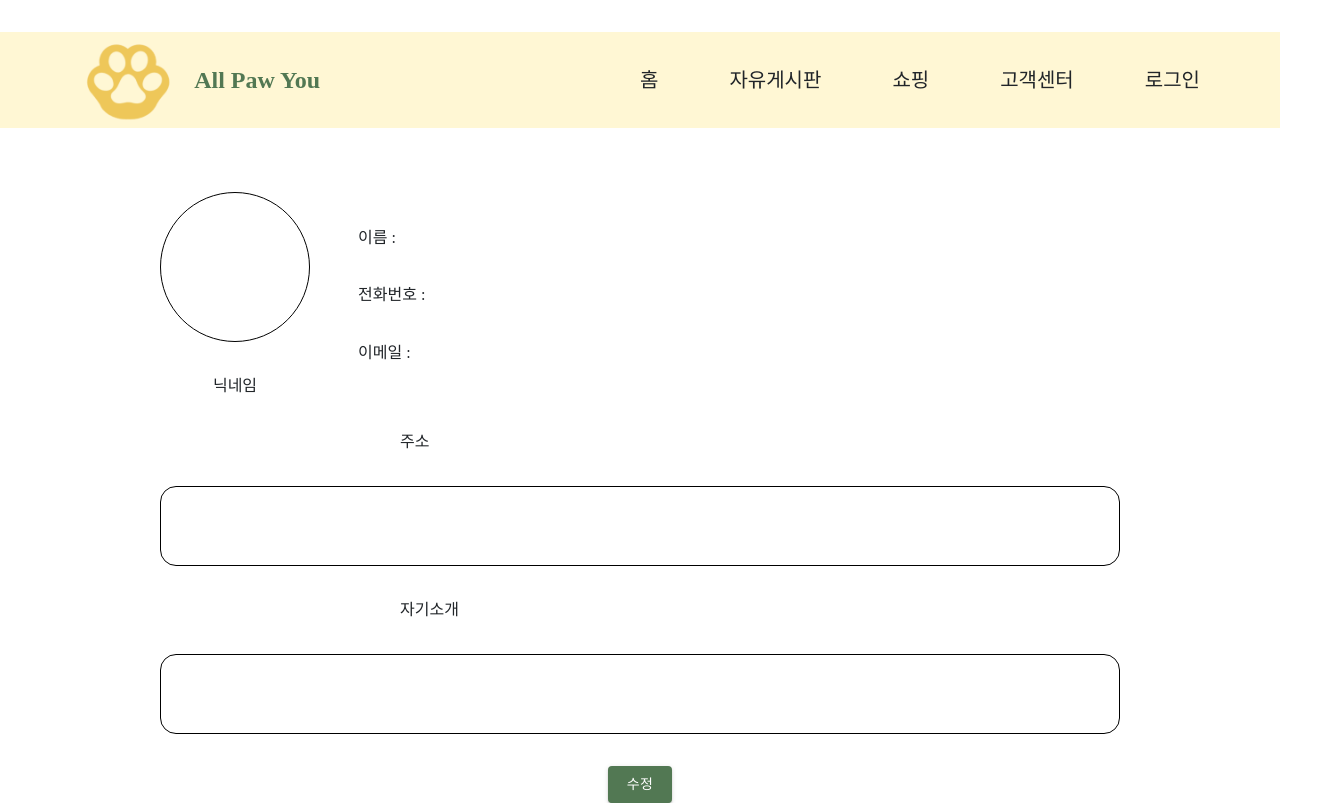
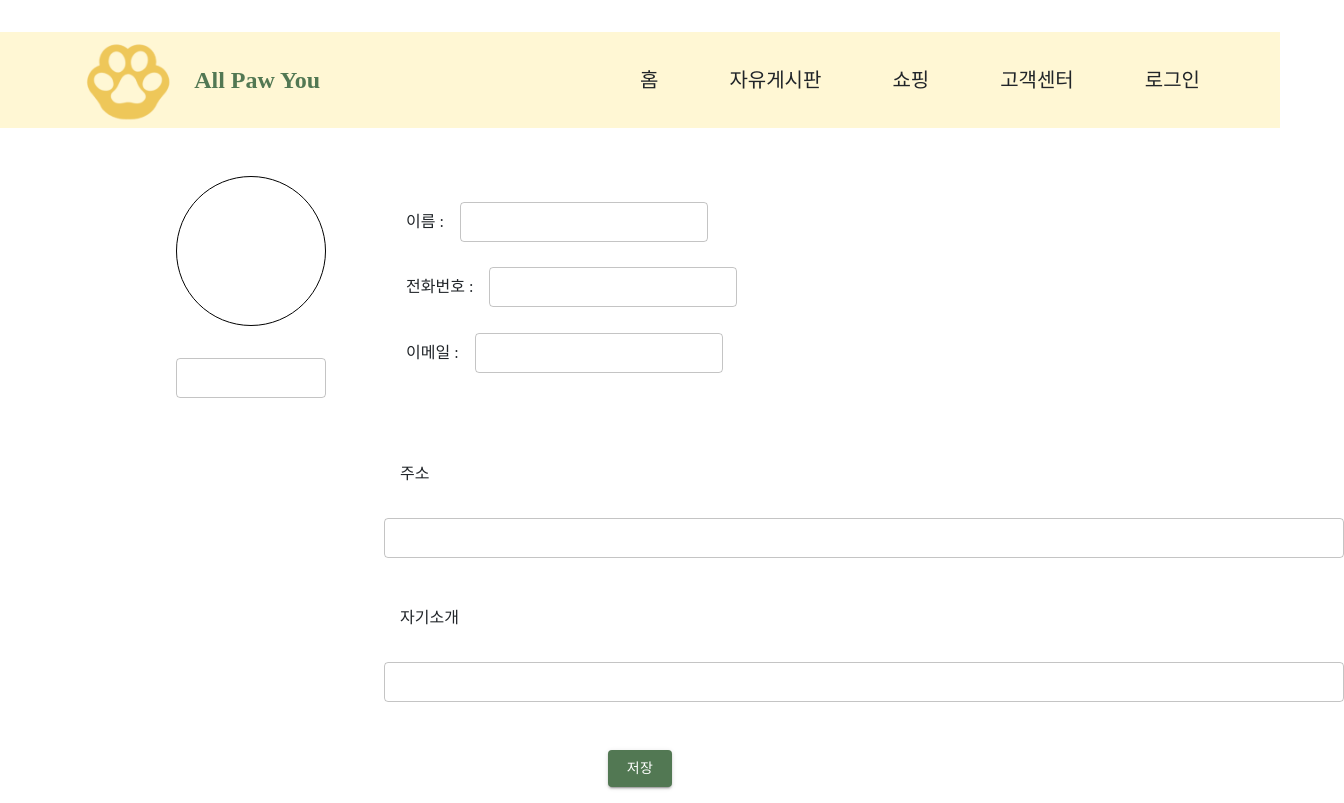
Before and after one commit to j2sunn/AllPawYou_FrontEnd, a React (Vite) app: page /mypage in a window 1280 px wide. Both pictures are taken after a click on the button "수정". Shown: the whole page, 1344 px wide, since content can reach past the window. Built offline with nearby package versions, Linux system fonts and the light colour scheme; a web font is replaced by a local one.

Commit message:
Update MyPage
수정 버튼 눌렀을 때 사용자 정보 입력창으로 바뀌게 수정

```diff
--- a/src/routes/MyPage.jsx
+++ b/src/routes/MyPage.jsx
@@ -1,11 +1,36 @@
-import { Button } from "@mui/material";
+import { Button, TextField } from "@mui/material";
 import styled from "styled-components";
 import HeaderComponent from "../components/common/HeaderComponent";
+import { useState } from "react";
 
 const MyPage = () => {
+  const [update, setUpdate] = useState(false);
+
   return (
     <>
       <HeaderComponent />
+      {update ? (
+        /* 사용자 정보 수정 */
+        <Container>
+          <Content>
+            <Profile>
+              <ProfileImg as="div"/>
+              <TextField variant="outlined" size="small" sx={{width: '150px'}} />
+            </Profile>
+            <Profile>
+              <ProfileDetail>이름 : <TextField variant="outlined" size="small" sx={{marginLeft: '1rem'}}/></ProfileDetail>
+              <ProfileDetail>전화번호 : <TextField variant="outlined" size="small" sx={{marginLeft: '1rem'}}/></ProfileDetail>
+              <ProfileDetail>이메일 : <TextField variant="outlined" size="small" sx={{marginLeft: '1rem'}}/></ProfileDetail>
+            </Profile>
+          </Content>
+          <Title>주소</Title>
+          <TextField variant="outlined" size="small" multiline maxRows={6} sx={{margin: '1rem 0 3rem 24rem', alignSelf: 'start', width: '60rem'}}/>
+          <Title>자기소개</Title>
+          <TextField variant="outlined" size="small" multiline maxRows={6} sx={{margin: '1rem 0 3rem 24rem', alignSelf: 'start', width: '60rem'}}/>
+          <Button variant="contained" color="primary" onClick={()=>setUpdate(prev=>!prev)}>저장</Button>
+        </Container>
+      ) : (
+        /* 사용자 정보 출력 */
         <Container>
           <Content>
             <Profile>
@@ -19,11 +44,13 @@ const MyPage = () => {
             </Profile>
           </Content>
           <Title>주소</Title>
-        <Content></Content>
+          <Content>asdfsd</Content>
           <Title>자기소개</Title>
           <Content></Content>
-        <Button variant="contained" color="primary">수정</Button>
+          <Button variant="contained" color="primary" onClick={()=>setUpdate(prev=>!prev)}>수정</Button>
         </Container>
+      )}
+
     </>
   )
 };
@@ -38,9 +65,10 @@ const Container = styled.div`
 
 const Content = styled.div`
   width: 60rem;
-  min-height: 5rem;
+  min-height: 3rem;
   display: flex;
-  margin: 2rem 0;
+  padding: 1rem;
+  margin-bottom: 3rem;
   border: 1px solid black;
   border-radius: 1rem;
 
@@ -53,7 +81,7 @@ const Profile = styled.div`
   display: flex;
   flex-direction: column;
   justify-content: space-evenly;
-  margin-right: 3rem;
+  margin-right: 5rem;
 `;
 
 const ProfileImg = styled.img`
@@ -68,7 +96,13 @@ const NickName = styled.div`
   text-align: center;
 `;
 
+const ProfileDetail = styled.div`
+  display: flex;
+  align-items: center;
+`;
+
 const Title = styled.div`
   align-self: start;
   padding-left: 25rem;
+  margin-bottom: 1rem;
 `;
```
Lines whose indentation alone changed are shown as unchanged.
